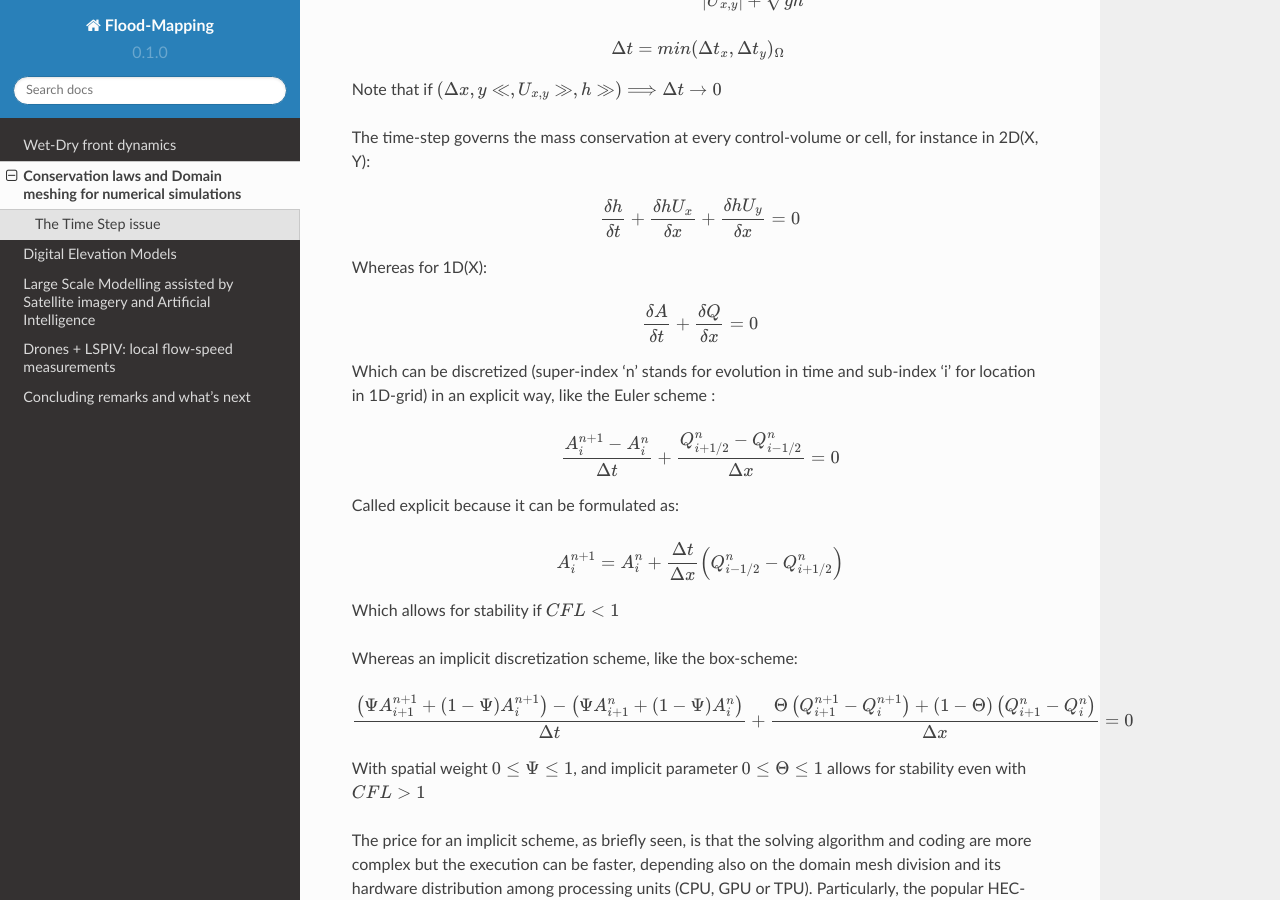
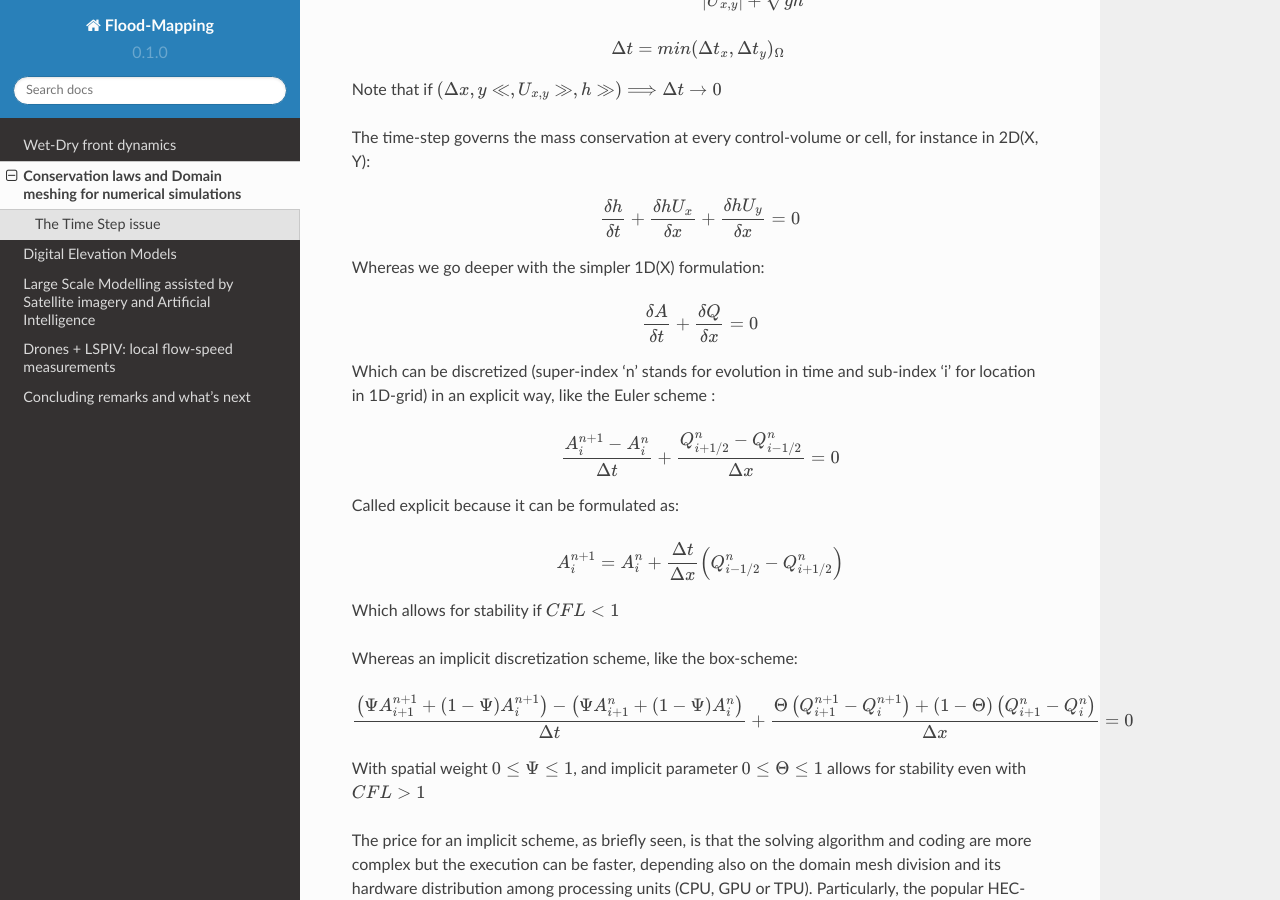
Before and after one commit to ivillamadrid/FloodMapping, a Sphinx documentation site: the page built from docs/source/claws.rst, in a window 1280 px wide and 900 px high, scrolled down 362 px. Built offline with Sphinx 7.4.7 and the Read the Docs theme 2.0.0, drawn with Linux system fonts in a browser that asks for light colours.

Commit message:
Update claws.rst

```diff
--- a/docs/source/claws.rst
+++ b/docs/source/claws.rst
@@ -21,7 +21,7 @@ The time-step governs the mass conservation at every control-volume or cell, for
 
   \frac{\delta h} {\delta t} + \frac{\delta hU_x} {\delta x}+ \frac{\delta hU_y} {\delta x}=0
 
-Whereas for 1D(X):
+Whereas we go deeper with the simpler 1D(X) formulation:
 
 .. math::
 
```
